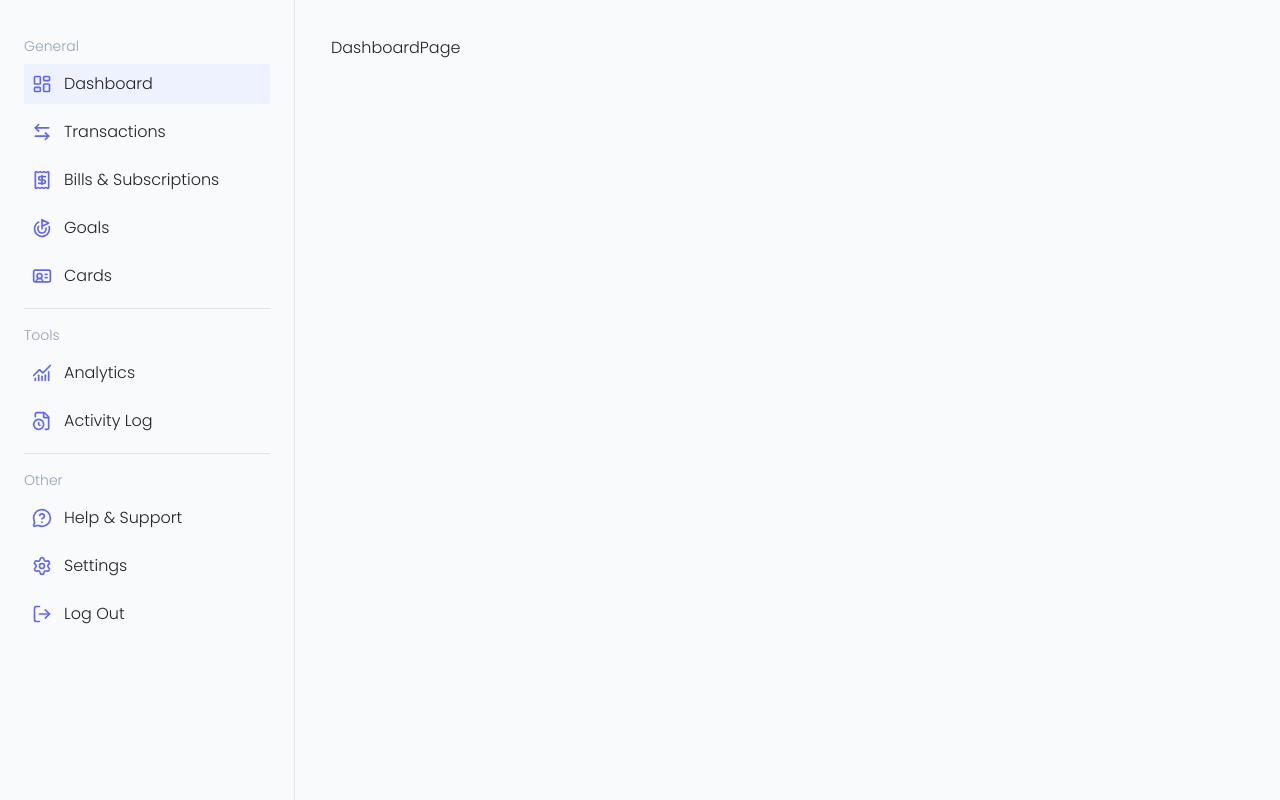
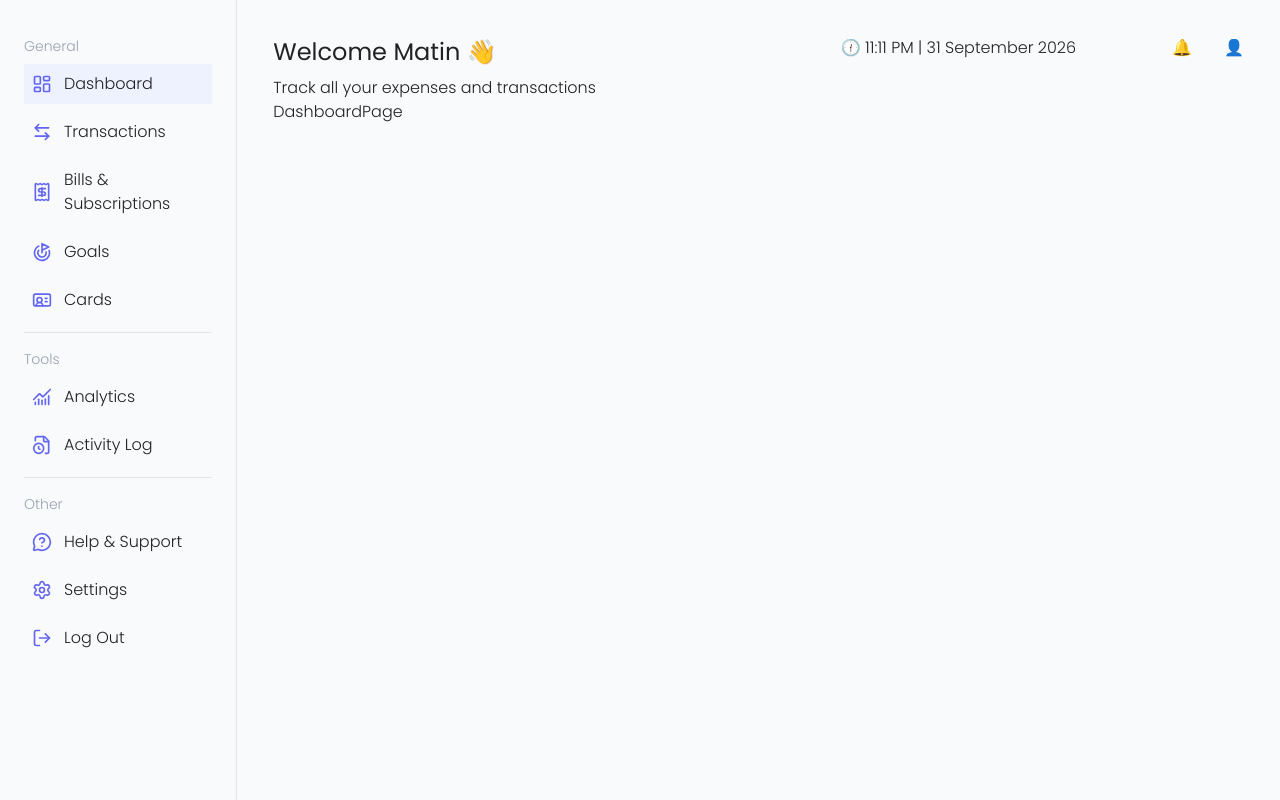
Before and after one commit to matinstack/exchangify-app, a Next.js app: page /app/dashboard in a window 1280 px wide. Built offline with nearby package versions, Linux system fonts and the light colour scheme.

Commit message:
style: add application header

```diff
--- a/app/(root)/app/layout.tsx
+++ b/app/(root)/app/layout.tsx
@@ -1,5 +1,6 @@
 import React from "react";
 import Sidebar from "@/components/application/sidebar/Sidebar";
+import Header from "@/components/application/header/Header";
 
 const Layout = ({ children }: { children: React.ReactNode }) => {
   return (
@@ -7,7 +8,10 @@ const Layout = ({ children }: { children: React.ReactNode }) => {
       <aside className={`w-73.75 border-r pt-9`}>
         <Sidebar />
       </aside>
-      <main className={`px-9 pt-9`}>{children}</main>
+      <div className={`px-9 pt-9 w-full`}>
+        <Header />
+        <main>{children}</main>
+      </div>
     </div>
   );
 };
--- a/app/(root)/app/page.tsx
+++ b/app/(root)/app/page.tsx
@@ -1,4 +1,3 @@
-import React from "react";
 import { redirect } from "next/navigation";
 
 const ApplicationMainPage = () => {
--- /dev/null
+++ b/components/application/header/Header.tsx
@@ -0,0 +1,28 @@
+"use client";
+import HeaderTitle from "@/components/application/header/HeaderTitle";
+import TimeDate from "@/components/application/header/TimeDate";
+import Notifications from "@/components/application/header/Notifications";
+import UserProfile from "@/components/application/header/UserProfile";
+
+type HeaderProps = {
+  userName?: string;
+};
+const Header = ({ userName = "Matin" }: HeaderProps) => {
+  return (
+    <header className={"flex justify-between"}>
+      <div>
+        <h1 className=" mb-2 text-2xl font-normal">Welcome {userName} 👋</h1>
+        <HeaderTitle />
+      </div>
+      <div className={"flex gap-24"}>
+        <TimeDate />
+        <div className={"flex gap-8"}>
+          <Notifications />
+          <UserProfile />
+        </div>
+      </div>
+    </header>
+  );
+};
+
+export default Header;
--- /dev/null
+++ b/components/application/header/HeaderTitle.tsx
@@ -0,0 +1,19 @@
+"use client";
+import React from "react";
+import { usePathname } from "next/navigation";
+
+const HeaderTitle = () => {
+  const pathname = usePathname();
+
+  const handleTitle = () => {
+    switch (pathname) {
+      case "/app/dashboard":
+        return "Track all your expenses and transactions";
+    }
+  };
+
+  const title = handleTitle();
+  return <p>{title}</p>;
+};
+
+export default HeaderTitle;
--- /dev/null
+++ b/components/application/header/Notifications.tsx
@@ -0,0 +1,7 @@
+import React from "react";
+
+const Notifications = () => {
+  return <div>🔔</div>;
+};
+
+export default Notifications;
--- /dev/null
+++ b/components/application/header/TimeDate.tsx
@@ -0,0 +1,7 @@
+import React from "react";
+
+const TimeDate = () => {
+  return <p>🕧 11:11 PM | 31 September 2026</p>;
+};
+
+export default TimeDate;
--- /dev/null
+++ b/components/application/header/UserProfile.tsx
@@ -0,0 +1,7 @@
+import React from "react";
+
+const UserProfile = () => {
+  return <div>👤</div>;
+};
+
+export default UserProfile;
```
